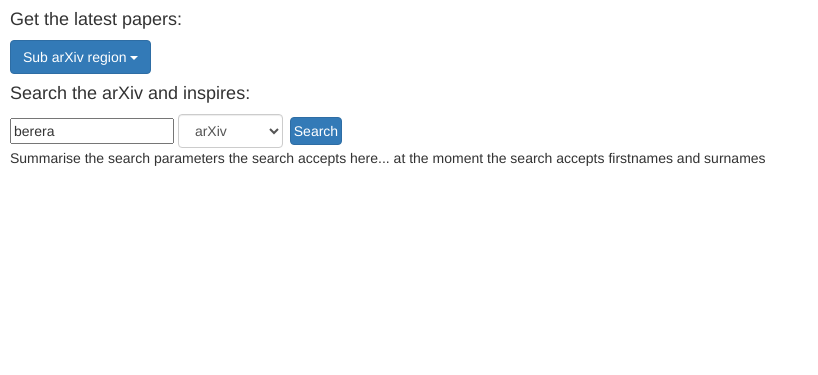
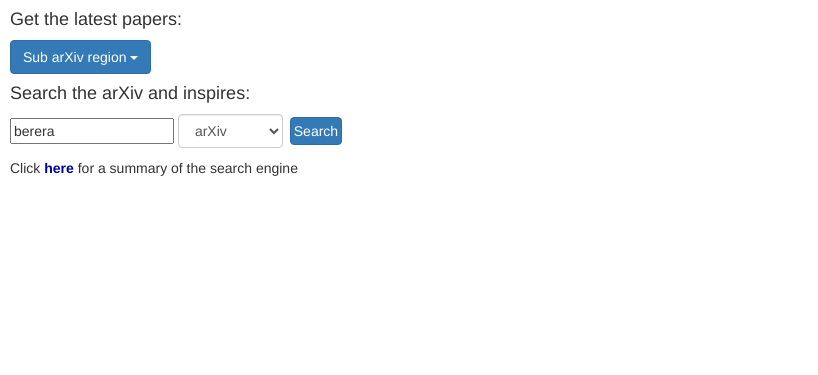
Before and after one commit to markharley/anarxiv_thebeginning, a Django app: page /home/ in a window 1280 px wide. Shown: the part 140-515 px from the top of the page, without its empty margins (0-818 px from the left). Run offline with Django 3.2, Linux system fonts and the light colour scheme; some libraries are stand-ins or nearby versions.

Commit message:
stylistic changes, starting to look nice

```diff
--- a/anarxiv/anarxiv_app/static/css/home.css
+++ b/anarxiv/anarxiv_app/static/css/home.css
@@ -22,7 +22,6 @@
 }
 #header {
     padding:10px;
-    /*background-color: #b31b1b;*/
     background-color: rgba(0,0,150,0.6);
     font-weight: bold;
     color: rgb(255,255,255);
@@ -46,16 +45,33 @@
     color: rgb(255,255,255);
 }
 
+#WebsiteTitle{
+    position:absolute;
+
+}
+
+
+#SearchModal{
+    font-weight:bold;
+    color: rgb(0,0,160);
+}
+
+#searchinformation{
+    margin-top: 10px;
+}
 #totalresults{
      font-weight: bold;
      font-size: 18;
+     margin-bottom: 5px;
 }
 
 #resultspage{
      font-weight: bold;
      font-size: 16;
+     margin-top: 5px;
      margin-bottom: 20px;
 }
+
 
 
 /*other*/
@@ -104,7 +120,7 @@
 
 
 /*SUBANARXIV SEARCH ENVIRONMENT*/
-#Results{
+#subarXivResults{
     overflow:scroll;
     max-height :700px;
 }
@@ -234,8 +250,19 @@
 
 /*STYLINGS FOR THE MESSAGES*/
 
+#messageBox{
+    margin-top:20px;
+    border-radius: 5px;
+    padding:5px;
+}
+
 #message_time{
     font-size: 11;
     position: relative;
     top:2px;
 }
+
+.dates:hover{
+     background-color: rgba(0,0,255,0.1);
+     color: rgba(0,0,150,1);
+}
--- a/anarxiv/anarxiv_app/templates/base.html
+++ b/anarxiv/anarxiv_app/templates/base.html
@@ -59,7 +59,9 @@
 	<div id="wrapper">
 
 		<div id = "header">
-			<h1> Welcome to the <a id = "homelink" href = "/home/">anarXiv </a>: making research more transparent.</h1>
+			<div id = "WebsiteTitle">
+				<h1> Welcome to the <a id = "homelink" href = "/home/">anarXiv </a>: making research more transparent.</h1>
+			</div>
 			<div id = "userNotLoggedIn"
 				{% if user.is_authenticated %}
 					class="hidden hangright"
--- a/anarxiv/anarxiv_app/templates/home.html
+++ b/anarxiv/anarxiv_app/templates/home.html
@@ -38,9 +38,8 @@
 			<div class="form-group">
 				<button class="btn btn-primary" type="button" onclick="Search(0,1)" id = "searchButton">Search</button>
 			</div>
-			<div> Summarise the search parameters the search accepts here... at the moment the search accepts firstnames and surnames</div>
+			<div id="searchinformation" > Click <span id ="SearchModal" data-toggle="modal" data-target="#myModal"> here </span> for a summary of the search engine</div>
 		</form>
-
 
 		<div id = "totalresults" style ="display:none;"> Total number of results: </div>
 		<div id = "resultspage"> </div>
@@ -53,6 +52,47 @@
 
 		<center><div id = "searchFail" style ="display:none;"> No results found... </div></center>
 		<script type="text/javascript" src="{% static 'js/home.js' %}"></script>
+
+
+
+
+
+<!-- Modal -->
+<div class="modal fade" id="myModal" tabindex="-1" role="dialog" aria-labelledby="myModalLabel" aria-hidden="true">
+  <div class="modal-dialog" role="document">
+    <div class="modal-content">
+      <div class="modal-header">
+        <button type="button" class="close" data-dismiss="modal" aria-label="Close">
+          <span aria-hidden="true">&times;</span>
+        </button>
+        <h4 class="modal-title" id="myModalLabel" style="font-weight:bold;">anarXiv search engine</h4>
+     	 </div>
+     	 <div class="modal-body">
+         		<h6 style="font-weight:bold;"> arXiv search </h6>
+         			This returns results from a request to the arXiv's API. Input parameters currently accepted include name, title, keywords and arXiv numbers.
+         			This tends to be the quickest of the three methods.
+
+         		<h6 style="font-weight:bold;"> Inspires search </h6>
+         			This returns results from a request to Inspires API. This accepts the standard Inspires search terms i.e. "find a bartrum and t warm inflation" etc
+         			as well as simply name, titles, keywords etc. Due to the nature of Inspires this will only return results from areas related to High energy physics. This is slower than an arXiv search.
+
+				<h6 style="font-weight:bold;"> InsparXiv search </h6>
+					This amalgamates the arXiv and Inspires searches into one, removing duplicates. This allows for a single search which will show results that are missed when either the arXiv or Inspires search is used alone and automatically includes up the new days papers. Not compatible with the Inspires search syntax, simply use name, title, keywords etc. This is the slowest of the three search methods.
+
+
+
+
+     	 </div>
+      <div class="modal-footer">
+        <button type="button" class="btn btn-secondary" data-dismiss="modal">Close</button>
+      </div>
+    </div>
+  </div>
+</div>
+
+
+
+
 
 {% endblock %}
 
@@ -98,8 +138,11 @@
   				$('#resultspage').append("Page: ");
   				for(var i=0; i< num; i++){
 
-  					$('#resultspage').append("<span class = \"pagenumber\" id = \"i\">" + String(i+1) + "</span>");
+  					$('#resultspage').append('<span class = \"pagenumber\" id =' + i + '>' + String(i+1) + '</span>');
   				}
+
+  				$('#0').css("color","rgb(0,0,255)");
+				$('#0').css("font-size","20");
   			}
   			}
 
@@ -128,7 +171,12 @@
 
 		var index = $(this).html();
 
-			$('#index').css("color","rgb(0,255,0");
+		$('.pagenumber').css("color","rgb(0,0,0)");
+		$('.pagenumber').css("font-size","16");
+
+		$(this).css("color","rgb(0,0,255)");
+		$(this).css("font-size","20");
+
 
 		Search(index-1,"changepage");
 
@@ -148,11 +196,4 @@
 
 
 
-
-
-
-
-
-
-
 {% endblock %}
--- a/anarxiv/anarxiv_app/templates/paper.html
+++ b/anarxiv/anarxiv_app/templates/paper.html
@@ -46,9 +46,10 @@
 				<div> {{ abstract }} </div>
 
 
-				<textarea rows="4" cols="50" id="messageBox">Type a message here!</textarea> <br>
-				<button type="button" onclick="messageSubmitted()" id = "searchButton">Submit</button>
+				<textarea rows="4" cols="100" id="messageBox">Type a message here!</textarea> <br>
+				<button class="btn btn-primary"type="button" onclick="messageSubmitted()" id = "searchButton">Submit</button>
 				<div id="messagewarning"></div>
+
 
 
 
@@ -150,6 +151,7 @@
 
 
 	           			$('#messageApend').append(data['messageHTML']);
+	           			document.getElementById("messageBox").value="";
 
 			            }
 
```
Also changed, not shown: anarxiv/anarxiv_app/templates/subanarxiv.html (+19 -4 lines).
